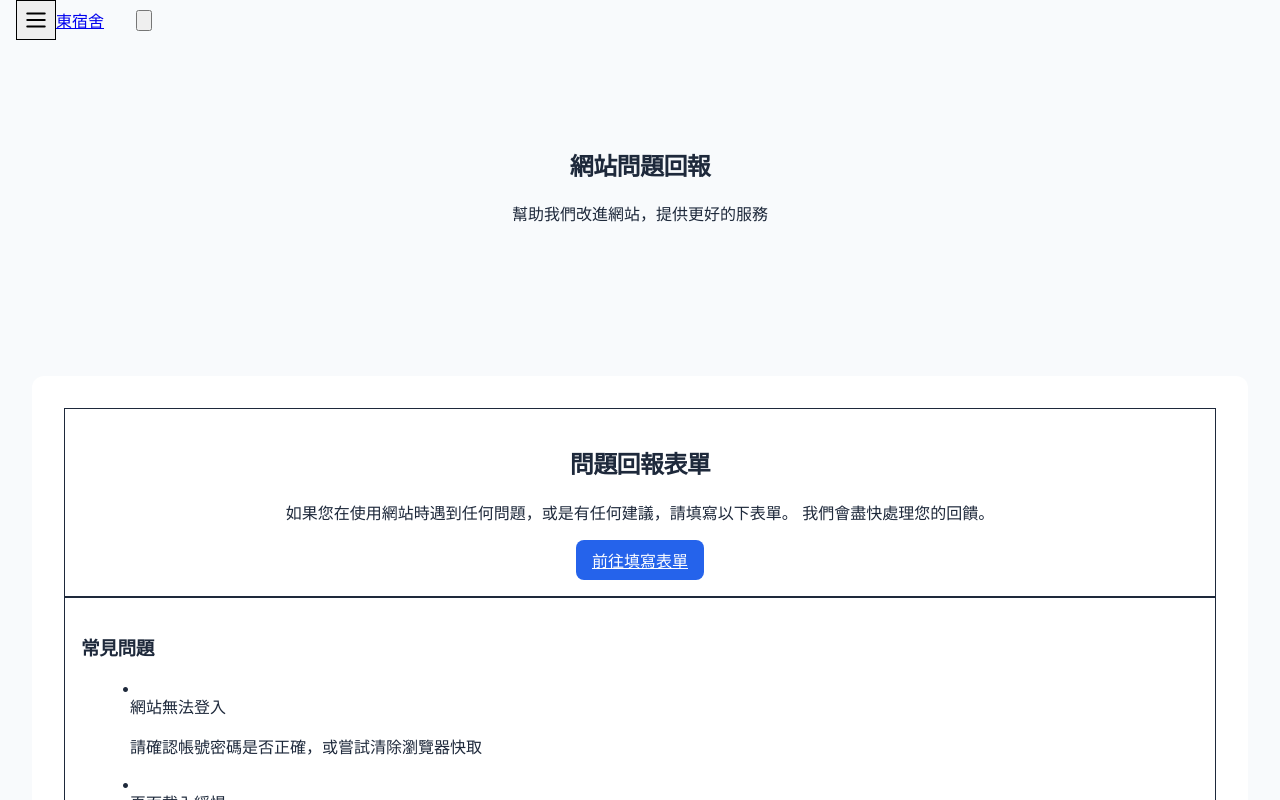
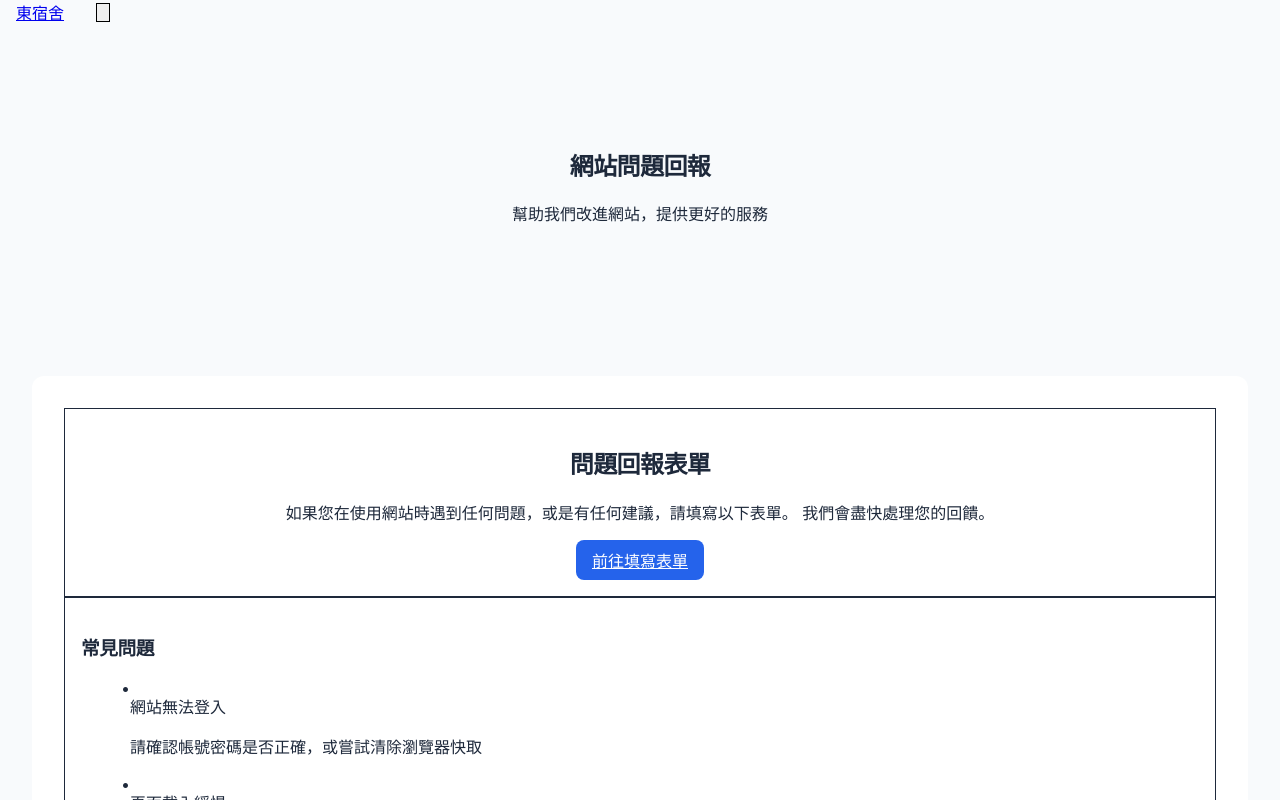
Before and after one commit to cnfzon/ntut_EastDormitory, a Next.js app in the folder ntut_eastdormitory/: page /feedback in a window 1280 px wide. Shown: the top 800 px of the page. Built offline with nearby package versions, Linux system fonts and the light colour scheme.

Commit message:
移除東宿舍旁邊的空白按鈕，保留漢堡菜單

```diff
--- a/ntut_eastdormitory/components/Navbar.js
+++ b/ntut_eastdormitory/components/Navbar.js
@@ -41,27 +41,7 @@ export default function Navbar() {
       <div className="container mx-auto px-4 max-w-7xl">
         <div className="flex items-center justify-between h-16">
           <div className="flex items-center">
-            <button
-              className={`flex justify-center items-center min-w-[40px] h-[40px] border rounded-md ${
-                isScrolled ? 'border-gray-300 text-gray-600' : 'border-white text-white'
-              }`}
-              onClick={() => setIsMenuOpen(!isMenuOpen)}
-            >
-              <svg
-                className="w-5 h-5"
-                fill="none"
-                stroke="currentColor"
-                viewBox="0 0 24 24"
-              >
-                <path
-                  strokeLinecap="round"
-                  strokeLinejoin="round"
-                  strokeWidth={2}
-                  d="M4 6h16M4 12h16M4 18h16"
-                />
-              </svg>
-            </button>
-            <Link href="/" className={`ml-3 text-xl font-bold ${isScrolled ? 'text-blue-600' : 'text-white'} hover:opacity-80 transition-opacity`}>
+            <Link href="/" className={`text-xl font-bold ${isScrolled ? 'text-blue-600' : 'text-white'} hover:opacity-80 transition-opacity`}>
               東宿舍
             </Link>
           </div>
@@ -125,13 +105,15 @@ export default function Navbar() {
             )}
           </div>
 
-          {/* Mobile Menu Button - 只在移動端顯示 */}
+          {/* Mobile Menu Button - 保留漢堡選單按鈕 */}
           <button
-            className={`md:hidden ${isScrolled ? 'text-gray-600' : 'text-white'}`}
+            className={`md:hidden ${isScrolled ? 'text-gray-600' : 'text-white'} border rounded-md p-2 ${
+              isScrolled ? 'border-gray-300' : 'border-white'
+            }`}
             onClick={() => setIsMenuOpen(!isMenuOpen)}
           >
             <svg
-              className="w-6 h-6"
+              className="w-5 h-5"
               fill="none"
               stroke="currentColor"
               viewBox="0 0 24 24"
```
